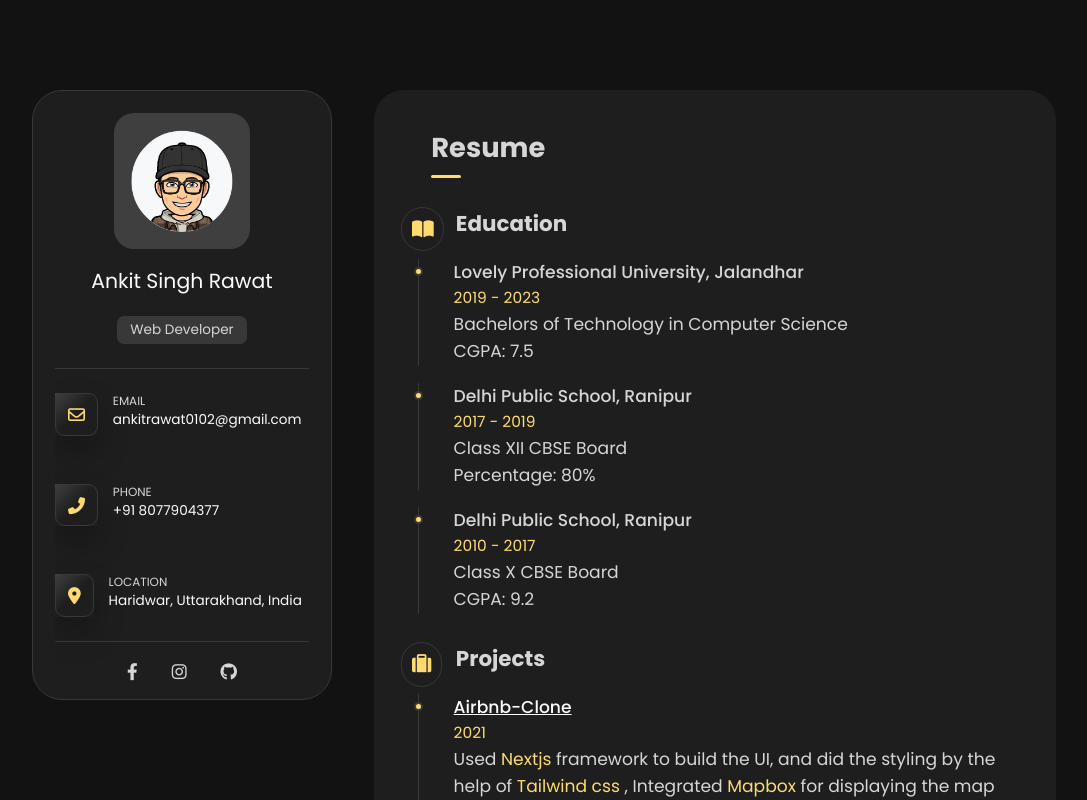
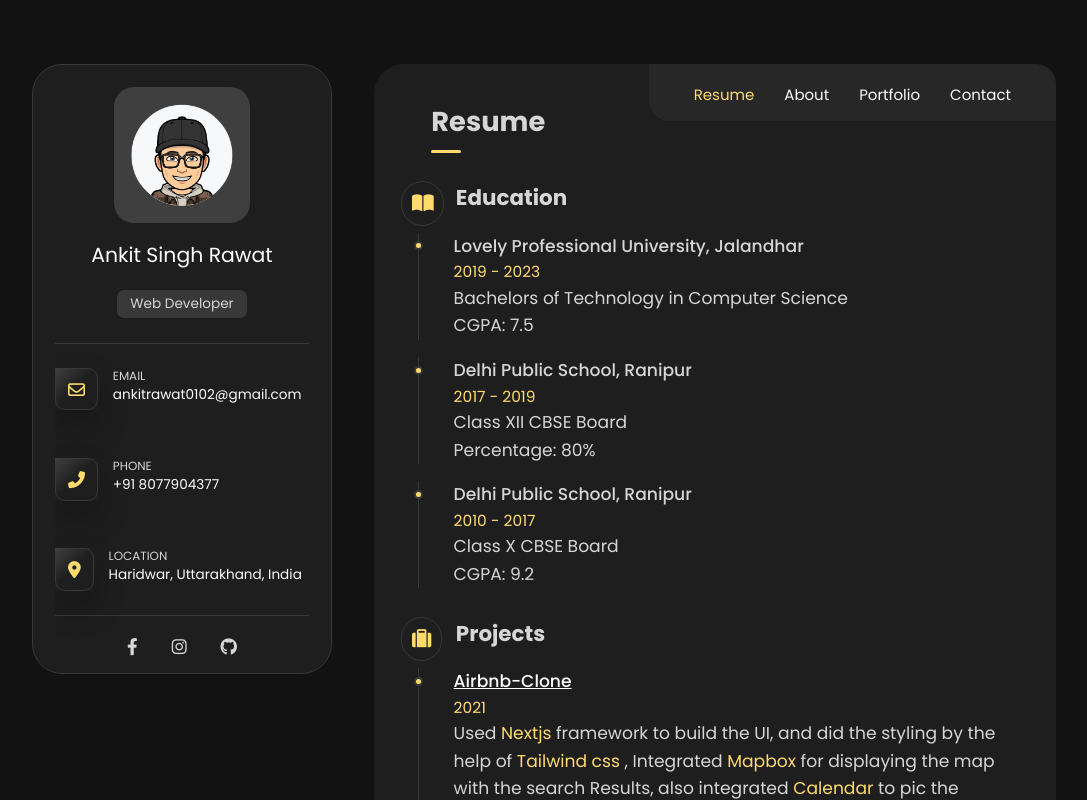
Before and after one commit to ankitt01/Resume, a React (Create React App) app: page / in a window 1280 px wide. Shown: the top 800 px of the page, without its empty margins (96-1183 px from the left). Built offline with nearby package versions, Linux system fonts and the light colour scheme.

Commit message:
fixed styling

```diff
--- a/package.json
+++ b/package.json
@@ -8,6 +8,7 @@
     "@testing-library/user-event": "^13.5.0",
     "react": "^17.0.2",
     "react-dom": "^17.0.2",
+    "react-router-dom": "^5.3.0",
     "react-scripts": "5.0.0",
     "web-vitals": "^2.1.4"
   },
--- a/src/App.jsx
+++ b/src/App.jsx
@@ -1,10 +1,12 @@
 import './App.scss';
+import Header from './components/Header';
 import PersonalInfo from './components/PersonalInfo';
 import Resume from './components/Resume';
 
 function App() {
   return (
     <div className="App">
+      <Header />
       <PersonalInfo />
       <Resume />
     </div>
--- a/src/App.scss
+++ b/src/App.scss
@@ -30,6 +30,7 @@ body {
     display: grid;
     grid-template-columns: 1fr;
     grid-gap: 1em;
+    position: relative;
     @media (min-width: 480px) {
         // margin: 2vw;
     }
@@ -38,7 +39,7 @@ body {
     }
     @media (min-width: 1260px) {
         width: 80%;
-        margin: 7vw 0;
+        margin: 5vw 0;
         margin-inline: auto;
         grid-template-columns: 300px auto;
         grid-gap: 2em;
--- a/src/components/PersonalInfo.jsx
+++ b/src/components/PersonalInfo.jsx
@@ -20,11 +20,8 @@ function PersonalInfo() {
             setClicked(false);
           }
         }
-
         handleResize();
-
         window.addEventListener("resize", handleResize);
-
         return () => window.removeEventListener("resize", handleResize);
       }, []);
   return (
--- a/src/components/Portfolio.jsx
+++ b/src/components/Portfolio.jsx
@@ -2,6 +2,7 @@ import React from 'react';
 import './styles/Portfolio.scss'
 import webdes from '../img/icon-design.svg'
 import webdev from '../img/icon-dev.svg'
+
 function Portfolio() {
     return <div className='portfolio'>
       <section className="about-me">
@@ -25,9 +26,9 @@ function Portfolio() {
                     <h2>Web Developer</h2>
                     <p>High-quality development of sites at the professional level.</p></div>
                 </div>
+
           </div>
       </section>
-
   </div>;
 }
 
--- a/src/components/styles/PersonalInfo.scss
+++ b/src/components/styles/PersonalInfo.scss
@@ -2,8 +2,6 @@
 $dark: rgb(19, 18, 19);
 $light-dark:#1e1e1f;
 $light-light-dark: #3F3F40;
-$font-base-size: 15px;
-$font-mobile-size: 14px;
 $color-heading: #FCFCFC;
 $color-paragraph: #D6D6D6;
 $color-border: #383838;
@@ -32,6 +30,8 @@ $color-gradient-border-gray: linear-gradient(135deg, #404040 0%, rgba(64, 64, 64
         padding: 2.2rem;
     }
     @media (min-width: 1260px) {
+        position: sticky;
+        top: 0;
         font-size: 1.7rem;
         padding: 2.2rem;
         width: 300px;
@@ -101,7 +101,7 @@ $color-gradient-border-gray: linear-gradient(135deg, #404040 0%, rgba(64, 64, 64
             margin-bottom: 1em;
             color: $color-heading;
             font-weight: 400;
-            font-size: 1em;
+            font-size: 1.2em;
             @media (min-width: 1260px) {
                 font-size: 1.2em;
             }
```
Also changed, not shown: 2 other files (tests, documents, lock files or other folders).
